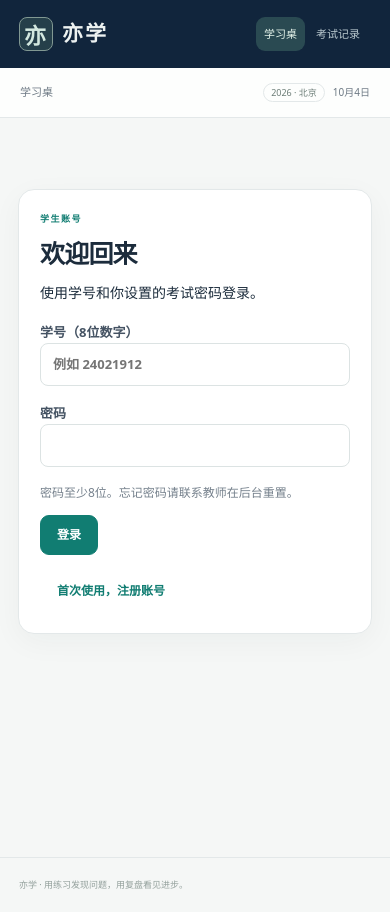
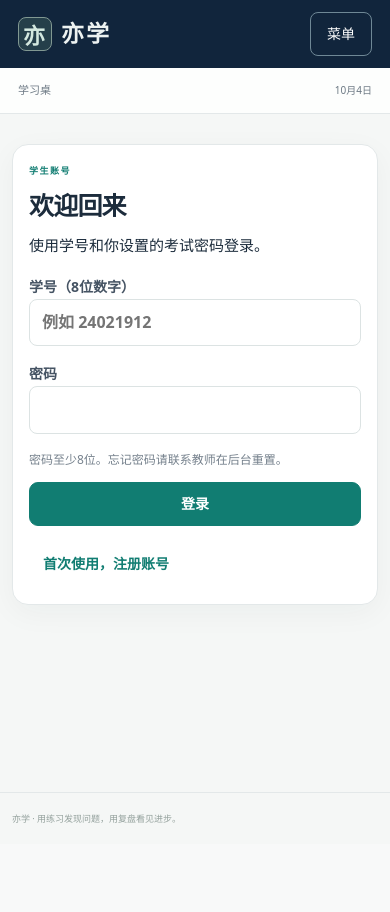
Before and after one commit to hswww01/exam, a PHP site: page / in a window 390 px wide. After the commit the page ends 823 px from the top, so only its background shows below. Run offline with PHP 8.4, Linux system fonts and the light colour scheme.

Commit message:
Adapt navigation and exam workflows for mobile screens

```diff
--- a/public/app.css
+++ b/public/app.css
@@ -60,3 +60,80 @@ body.client-exam .question-area { width:100%; min-width:0; }
 .grading-settings-footer p { margin:0; font-size:12px; color:var(--muted); line-height:1.8; }
 .grading-settings-footer .btn { flex-shrink:0; }
 @media(max-width:600px) { .grading-settings { padding:20px; } .grading-settings .grading-setting-row { gap:16px; } .grading-settings-footer { flex-direction:column; align-items:stretch; gap:14px; } }
+
+/* Mobile navigation and readable touch layouts. Desktop and print stay separate. */
+.mobile-menu-toggle { display:none; }
+@media screen and (max-width:900px) {
+  .sidebar { position:relative; inset:auto; width:100%; padding:12px 18px; display:flex; flex-direction:row; flex-wrap:wrap; align-items:center; gap:12px; }
+  .sidebar .brand { font-size:23px; margin-right:auto; }
+  .sidebar .brand small,.sidebar-caption,.sidebar-bottom { display:none; }
+  .mobile-menu-toggle { display:inline-flex; min-height:44px; align-items:center; justify-content:center; padding:8px 16px; border:1px solid #6f8896; border-radius:8px; background:transparent; color:#fff; font-size:14px; }
+  .sidebar nav { display:none; width:100%; margin:0; min-width:0; }
+  .sidebar.mobile-menu-open nav { display:grid; grid-template-columns:repeat(2,minmax(0,1fr)); gap:8px; padding:10px 0 4px; border-top:1px solid #3d5264; }
+  .sidebar nav a { min-height:44px; font-size:14px; padding:10px 12px; white-space:normal; overflow-wrap:anywhere; }
+  #student-identity { grid-column:1/-1; min-width:0; }
+  #student-identity>div { display:flex; align-items:center; flex-wrap:wrap; gap:10px; }
+  #student-identity a { display:inline-flex; }
+  .workspace { margin-left:0; min-width:0; min-height:calc(100dvh - 68px); }
+  .topbar { padding:0 18px; min-height:46px; gap:12px; }
+  main { padding:22px 18px 32px; min-width:0; }
+  .admin-grid,.dashboard-bottom,.scan-workspace { grid-template-columns:minmax(0,1fr); }
+  .card,.page-head>div,.head-actions,.exam-top>div { min-width:0; }
+  .table-wrap { width:100%; max-width:100%; overflow-x:auto; -webkit-overflow-scrolling:touch; }
+  .data-table th,.data-table td { font-size:13px; }
+  #toast { left:50%; max-width:calc(100vw - 32px); bottom:max(20px,env(safe-area-inset-bottom)); font-size:14px; }
+}
+@media screen and (max-width:600px) {
+  body { font-size:15px; }
+  main,body.client-exam #main { padding:18px 12px 28px; }
+  h1 { font-size:25px; }
+  .topbar-meta .tiny-pill { display:none; }
+  .btn,.btn-small,.exam-top .btn,.editor-toolbar .btn,.sticky-grade-actions .btn { min-height:44px; font-size:14px; padding:9px 13px; white-space:normal; }
+  input:not([type=checkbox]):not([type=radio]),textarea,select { font-size:16px!important; min-height:44px; max-width:100%; }
+  .form-label { font-size:14px; }
+  .form-grid,.two-columns,.review-answer,.manual-grade { grid-template-columns:minmax(0,1fr); }
+  .account-panel { margin:12px auto; max-width:100%; }
+  .account-panel form>.btn { width:100%; }
+  .card-pad,.ai-card,.editor-section,.question-card,.shared-passage { padding:18px 16px; }
+  .page-head p,.hero p,.paper-card p,.notice,.source-box,.subject-card p,.method-step p { font-size:13px; }
+  .subjects-grid { grid-template-columns:minmax(0,1fr); }
+  .subject-card p { display:block; min-height:0; }
+  .subject-card .btn { font-size:14px; }
+  .subject-meta,.paper-card-meta { font-size:12px; flex-wrap:wrap; }
+  .head-actions { width:100%; flex-wrap:wrap; gap:8px; }
+  .head-actions .btn { flex:1 1 130px; }
+  .filter-row { align-items:stretch; }
+  .filter-row select,.filter-row input { flex:1 1 140px; width:0; min-width:0; }
+  .exam-top { display:flex; flex-direction:column; align-items:stretch; padding:12px; gap:10px; top:0; }
+  .exam-top h2 { max-width:none; font-size:14px; line-height:1.5; overflow-wrap:anywhere; }
+  .exam-top p,.save-state { font-size:12px; }
+  .timer-block { width:100%; justify-content:space-between; gap:12px; }
+  .timer-block>div { display:flex; align-items:center; gap:10px; }
+  .timer-label { font-size:12px; }
+  .timer { font-size:24px; font-variant-numeric:tabular-nums; }
+  .question-card { scroll-margin-top:175px; }
+  .question-heading,.q-label { flex-wrap:wrap; gap:8px; }
+  .flag-btn { min-height:40px; padding:6px; font-size:13px; }
+  .stem,.passage { font-size:16px; line-height:1.85; }
+  .passage { padding:14px; }
+  .shared-passage { padding:14px; }
+  .option { min-height:48px; padding:12px; font-size:15px; gap:10px; overflow-wrap:anywhere; }
+  .option input { flex-shrink:0; }
+  .answer-textarea { min-height:150px; }
+  .question-figure { max-width:100%; height:auto; }
+  .result-hero { flex-direction:column; align-items:stretch; padding:20px 16px; }
+  .result-score { min-width:0; }
+  .answer-box p,.rubric-box,.feedback-box { font-size:14px; overflow-wrap:anywhere; }
+  .editor-toolbar,.sticky-grade-actions { flex-wrap:wrap; gap:10px; }
+  .editor-toolbar .actions { flex-wrap:wrap; }
+  .editor-question { padding:14px; }
+  .modal-backdrop { padding:16px; overflow-y:auto; }
+  .modal-panel { width:100%; max-width:100%; max-height:calc(100dvh - 32px); overflow-y:auto; padding:22px 18px; }
+  .modal-panel .actions { flex-wrap:wrap; }
+  .modal-panel .actions .btn { flex:1; }
+  .scan-photo { position:static; }
+  .scan-image-scroll { max-height:45dvh; }
+  .grading-settings { padding:18px 16px; }
+  .grading-setting-copy small,.grading-settings-footer p { font-size:13px; }
+  .site-footer { padding:18px 12px max(18px,env(safe-area-inset-bottom)); }
+}
--- a/public/app.js
+++ b/public/app.js
@@ -3,6 +3,25 @@
   const $ = function (s, el) { return (el || document).querySelector(s); };
   const $$ = function (s, el) { return Array.from((el || document).querySelectorAll(s)); };
   const main = $('#main');
+  const sidebar = $('.sidebar');
+  if (sidebar) {
+    const navigation = sidebar.querySelector('nav');
+    navigation.id = 'site-navigation';
+    const menuButton = document.createElement('button');
+    menuButton.type = 'button'; menuButton.className = 'mobile-menu-toggle';
+    menuButton.textContent = '菜单'; menuButton.setAttribute('aria-expanded', 'false');
+    menuButton.setAttribute('aria-controls', navigation.id);
+    sidebar.insertBefore(menuButton, navigation);
+    function closeMenu() { sidebar.classList.remove('mobile-menu-open'); menuButton.setAttribute('aria-expanded', 'false'); menuButton.textContent = '菜单'; }
+    menuButton.onclick = function () {
+      const open = sidebar.classList.toggle('mobile-menu-open');
+      menuButton.setAttribute('aria-expanded', String(open)); menuButton.textContent = open ? '收起菜单' : '菜单';
+    };
+    navigation.addEventListener('click', function(event) { if (event.target.closest('a,button')) closeMenu(); });
+    sidebar.addEventListener('keydown', function(event) { if (event.key === 'Escape') { closeMenu(); menuButton.focus(); } });
+    window.addEventListener('hashchange', closeMenu);
+  }
+
   const BASE = document.body.dataset.base || '';
   const ADMIN = document.body.dataset.admin === 'true';
   let adminToken = '';
```
